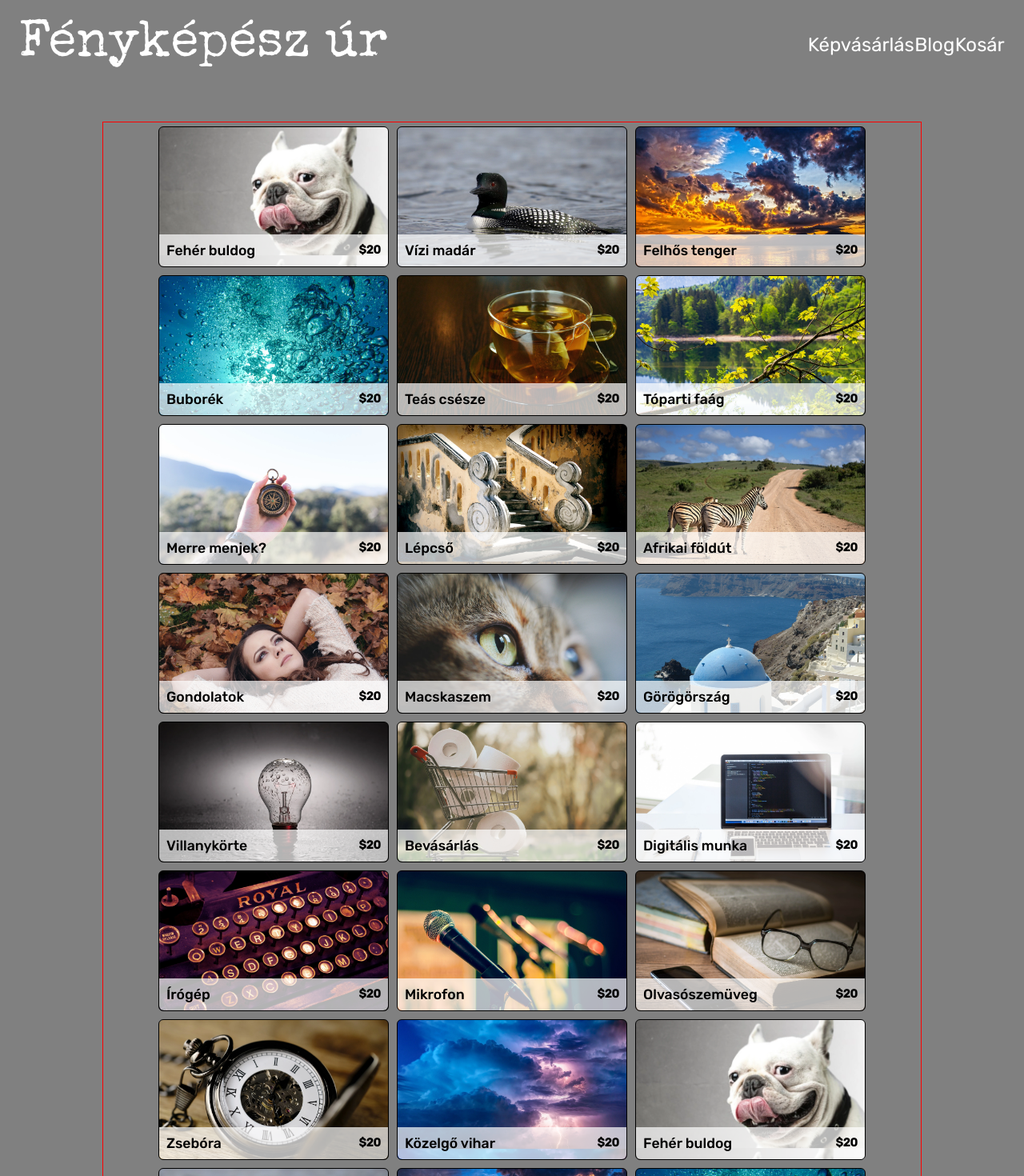
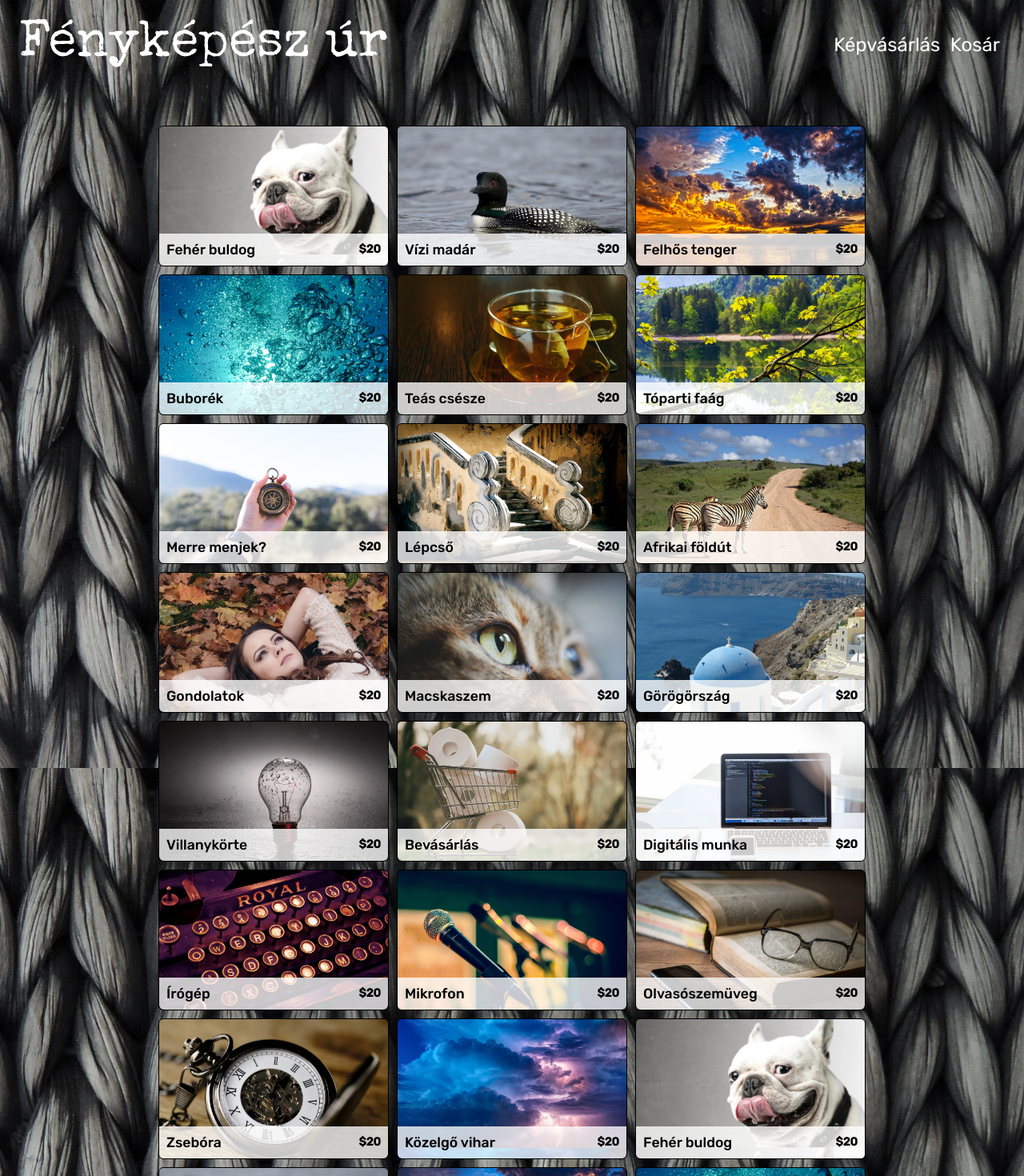
Before and after one commit to 0324bence/portfolio-example, a SvelteKit app: page /Gallery in a window 1280 px wide. Shown: the top 1470 px of the page at 80% size. Built offline with nearby package versions, Linux system fonts and the light colour scheme; a web font is replaced by a local one; what svelte-persisted-store would draw is missing.

Commit message:
Background of Képvásárlás

```diff
--- a/src/components/Gallery/Card.svelte
+++ b/src/components/Gallery/Card.svelte
@@ -51,7 +51,7 @@
         width: 100%;
         max-height: 2.9em;
         height: 23%;
-        background-color: rgba($color: #fff, $alpha: 0.7);
+        background-color: rgba($color: #fff, $alpha: 0.78);
         border-radius: 0px 0px 6px 6px;
     }
     .card-title {
--- a/src/components/Header.svelte
+++ b/src/components/Header.svelte
@@ -5,8 +5,7 @@
 <div id="header">
     <a class="title" href="{base}/">Fényképész úr</a>
     <div id="links">
-        <a href="{base}/Gallery/    ">Képvásárlás</a>
-        <a href="{base}/">Blog</a>
+        <a href="{base}/Gallery/">Képvásárlás</a>
         <a href="{base}/">Kosár</a>
     </div>
 </div>
@@ -32,7 +31,7 @@
         #links {
             display: flex;
             align-items: center;
-            width: 20%;
+            width: 220px;
             justify-content: space-around;
             font-family: "rubik", sans-serif;
             font-size: 1.5rem;
--- a/src/routes/Gallery/+page.svelte
+++ b/src/routes/Gallery/+page.svelte
@@ -3,6 +3,7 @@
     import Header from "../../components/Header.svelte";
     import { base } from "$app/paths";
     import { basket } from "$lib/stores/basket";
+
 
     function addToBasket(entry: object) {
         basket.update((item: any) => [...item, entry]);
@@ -10,10 +11,11 @@
 
     const dataPromise = fetch(`${base}/photos.json`).then(res => res.json());
 
+    let bgColor = `url(${base}/images/background.webp)`
 
 
 </script>
-
+<div class="htm" style="background-image: url('{base}/images/background.webp');">
     <Header />
 
     <div class="body">
@@ -25,19 +27,25 @@
             {/each}
         {/await}
     </div>
+</div>
+
 
 <style lang="scss">
     :global(body) {
         background-color: gray;
     }
 
+    .htm{
+        background-size: 100%;
+    }
+
     .body {
         margin-top: 40px;
+        margin-bottom: 60px;
         display:flex;
         align-content: flex-start;
         justify-content: center;
         flex-wrap: wrap;
-        border: red solid 1px;
         width: 80vw;
         height: 100vh;
         margin-left: auto;
--- a/static/photos.json
+++ b/static/photos.json
@@ -1,4 +1,124 @@
 [
+    {
+        "image": "0001.webp",
+        "title": "Fehér buldog",
+        "desc": "Lorem ipsum",
+        "price": "$20"
+    },
+    {
+        "image": "0002.webp",
+        "title": "Vízi madár",
+        "desc": "Lorem ipsum",
+        "price": "$20"
+    },
+    {
+        "image": "0003.webp",
+        "title": "Felhős tenger",
+        "desc": "Lorem ipsum",
+        "price": "$20"
+    },
+    {
+        "image": "0004.webp",
+        "title": "Buborék",
+        "desc": "Lorem ipsum",
+        "price": "$20"
+    },
+    {
+        "image": "0005.webp",
+        "title": "Teás csésze",
+        "desc": "Lorem ipsum",
+        "price": "$20"
+    },
+    {
+        "image": "0006.webp",
+        "title": "Tóparti faág",
+        "desc": "Lorem ipsum",
+        "price": "$20"
+    },
+    {
+        "image": "0007.webp",
+        "title": "Merre menjek?",
+        "desc": "Lorem ipsum",
+        "price": "$20"
+    },
+    {
+        "image": "0008.webp",
+        "title": "Lépcső",
+        "desc": "Lorem ipsum",
+        "price": "$20"
+    },
+    {
+        "image": "0009.webp",
+        "title": "Afrikai földút",
+        "desc": "Lorem ipsum",
+        "price": "$20"
+    },
+    {
+        "image": "0010.webp",
+        "title": "Gondolatok",
+        "desc": "Lorem ipsum",
+        "price": "$20"
+    },
+    {
+        "image": "0011.webp",
+        "title": "Macskaszem",
+        "desc": "Lorem ipsum",
+        "price": "$20"
+    },
+    {
+        "image": "0012.webp",
+        "title": "Görögörszág",
+        "desc": "Lorem ipsum",
+        "price": "$20"
+    },
+    {
+        "image": "0013.webp",
+        "title": "Villanykörte",
+        "desc": "Lorem ipsum",
+        "price": "$20"
+    },
+    {
+        "image": "0014.webp",
+        "title": "Bevásárlás",
+        "desc": "Lorem ipsum",
+        "price": "$20"
+    },
+    {
+        "image": "0015.webp",
+        "title": "Digitális munka",
+        "desc": "Lorem ipsum",
+        "price": "$20"
+    },
+    {
+        "image": "0016.webp",
+        "title": "Írógép",
+        "desc": "Lorem ipsum",
+        "price": "$20"
+    },
+    {
+        "image": "0017.webp",
+        "title": "Mikrofon",
+        "desc": "Lorem ipsum",
+        "price": "$20"
+    },
+    {
+        "image": "0018.webp",
+        "title": "Olvasószemüveg",
+        "desc": "Lorem ipsum",
+        "price": "$20"
+    },
+    {
+        "image": "0019.webp",
+        "title": "Zsebóra",
+        "desc": "Lorem ipsum",
+        "price": "$20"
+    },
+    {
+        "image": "0020.webp",
+        "title": "Közelgő vihar",
+        "desc": "Lorem ipsum",
+        "price": "$20"
+    },
     {
         "image": "0001.webp",
         "title": "Fehér buldog",
```
Lines whose indentation alone changed are shown as unchanged.
